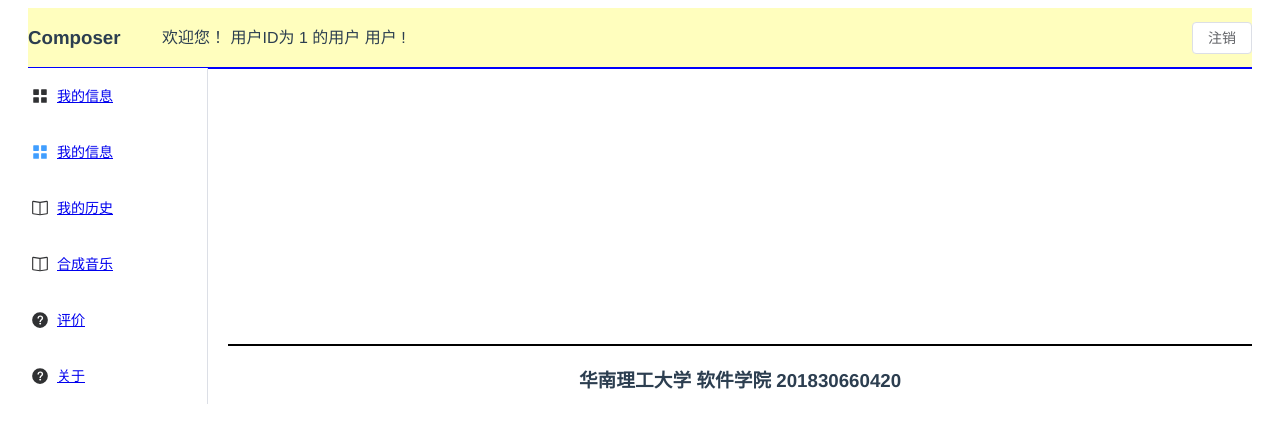
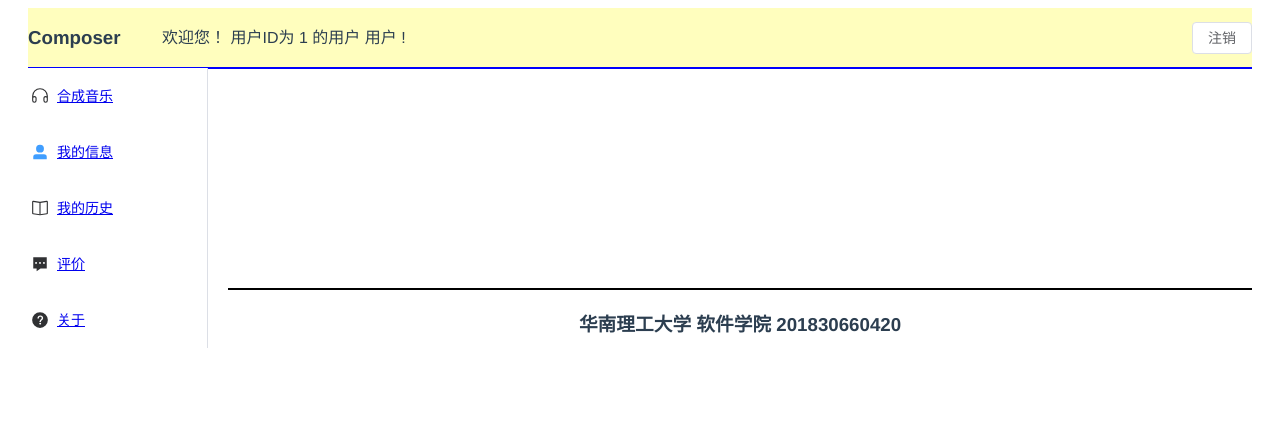
Before and after one commit to masaikk/composer, a Vue app in the folder compose/: page /compose in a window 1280 px wide. Shown: the top 442 px of the page. Built offline with nearby package versions, Linux system fonts and the light colour scheme.

Commit message:
fix top bar

```diff
--- a/compose/src/components/getLyrics.vue
+++ b/compose/src/components/getLyrics.vue
@@ -1,6 +1,8 @@
 <template>
   <div id="gen-comp-root">
-    <div id="gen-comp-head">发送音乐信息</div>
+    <div id="gen-comp-head">
+      <h3>在下方输入您的歌词信息</h3>
+    </div>
 
     <div id="gen-comp-main">
       <el-select
--- a/compose/src/views/HomeView.vue
+++ b/compose/src/views/HomeView.vue
@@ -1,11 +1,25 @@
 <template>
   <div class="home">
     <img alt="Composer logo" src="../assets/logo.png" />
+    <h2>欢迎来到composer！</h2>
+    <div id="toMain" @click="click2MainPage">
+      <h5>点击此处跳转首页</h5>
+    </div>
   </div>
 </template>
 
 <script>
+import { useRouter } from "vue-router";
 export default {
   name: "HomeView",
+  setup() {
+    const router = useRouter();
+    const click2MainPage = () => {
+      router.push("/compose/main");
+    };
+    return {
+      click2MainPage,
+    };
+  },
 };
 </script>
--- a/compose/src/views/composeMainPage.vue
+++ b/compose/src/views/composeMainPage.vue
@@ -1,7 +1,7 @@
 <template>
-  <div class="common-layout">
-    <el-container>
-      <el-header>
+  <div>
+    <top-bar>
+      <template v-slot:top-bar-header>
         <div id="header-root">
           <el-container>
             <el-container style="width: 80%">
@@ -23,9 +23,8 @@
             </div>
           </el-container>
         </div>
-      </el-header>
-      <el-container>
-        <el-aside width="200px">
+      </template>
+      <template v-slot:top-bar-aside>
         <el-row class="tac">
           <el-col :span="24">
             <el-menu
@@ -36,14 +35,12 @@
             >
               <el-menu-item index="1">
                 <el-icon>
-                    <icon-menu />
+                  <headset />
                 </el-icon>
-                  <router-link to="/compose/myself"> 我的信息 </router-link>
+                <router-link to="/compose/main">合成音乐</router-link>
               </el-menu-item>
               <el-menu-item index="2">
-                  <el-icon>
-                    <icon-menu />
-                  </el-icon>
+                <el-icon><user-filled /></el-icon>
                 <router-link to="/compose/myself"> 我的信息 </router-link>
               </el-menu-item>
               <el-menu-item index="3">
@@ -51,45 +48,46 @@
                 <router-link to="/compose/history">我的历史</router-link>
               </el-menu-item>
               <el-menu-item index="4">
-                  <el-icon><reading /></el-icon>
-                  <router-link to="/compose/main">合成音乐</router-link>
+                <el-icon>
+                  <comment />
+                </el-icon>
+                <router-link to="/compose/comment">评价</router-link>
               </el-menu-item>
               <el-menu-item index="5">
-                  <el-icon><question-filled /></el-icon>
-                  <router-link to="/compose/comment">评价</router-link>
-                </el-menu-item>
-                <el-menu-item index="6">
-                  <el-icon><question-filled /></el-icon>
+                <el-icon>
+                  <question-filled />
+                </el-icon>
                 <router-link to="/compose/about">关于</router-link>
               </el-menu-item>
             </el-menu>
           </el-col>
         </el-row>
-        </el-aside>
-        <el-container>
-          <el-main id="main-root">
+      </template>
+      <template v-slot:top-bar-main>
         <router-view />
-          </el-main>
-          <el-footer>
+      </template>
+      <template v-slot:top-bar-footer>
         <el-container id="foot-root">
           <h3>华南理工大学 软件学院 201830660420</h3>
         </el-container>
-          </el-footer>
-        </el-container>
-      </el-container>
-    </el-container>
+      </template>
+    </top-bar>
   </div>
 </template>
 
 <script setup>
 import {
-  Menu as IconMenu,
+  UserFilled,
   QuestionFilled,
   Reading,
+  Headset,
+  Comment,
 } from "@element-plus/icons-vue";
 import { onMounted, nextTick, ref, reactive, watch, computed } from "vue";
 import { useStore } from "vuex";
 import { useRouter } from "vue-router";
+
+import TopBar from "@/components/topBar";
 
 // 获取VueX
 const store = useStore();
```
Lines whose indentation alone changed are shown as unchanged.
